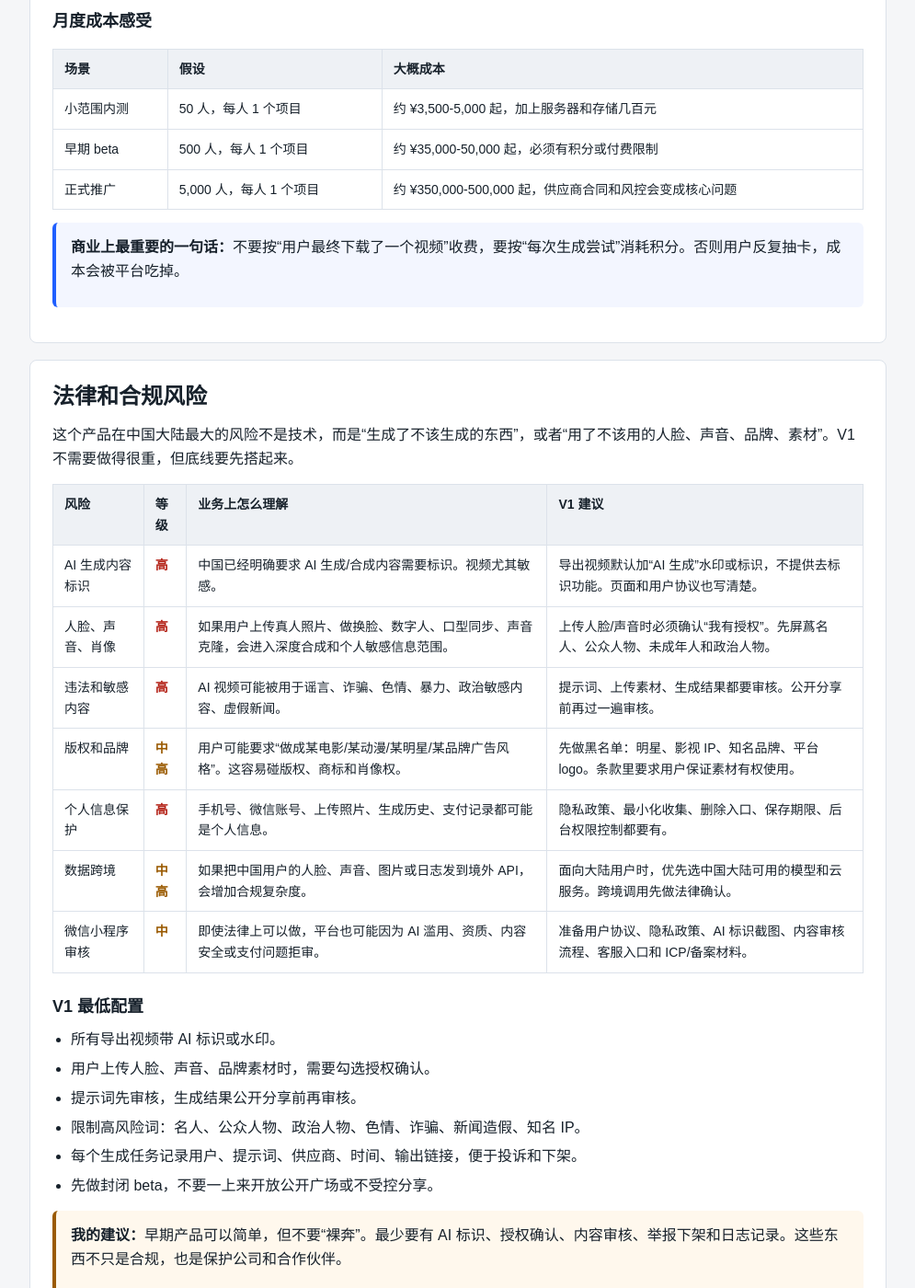
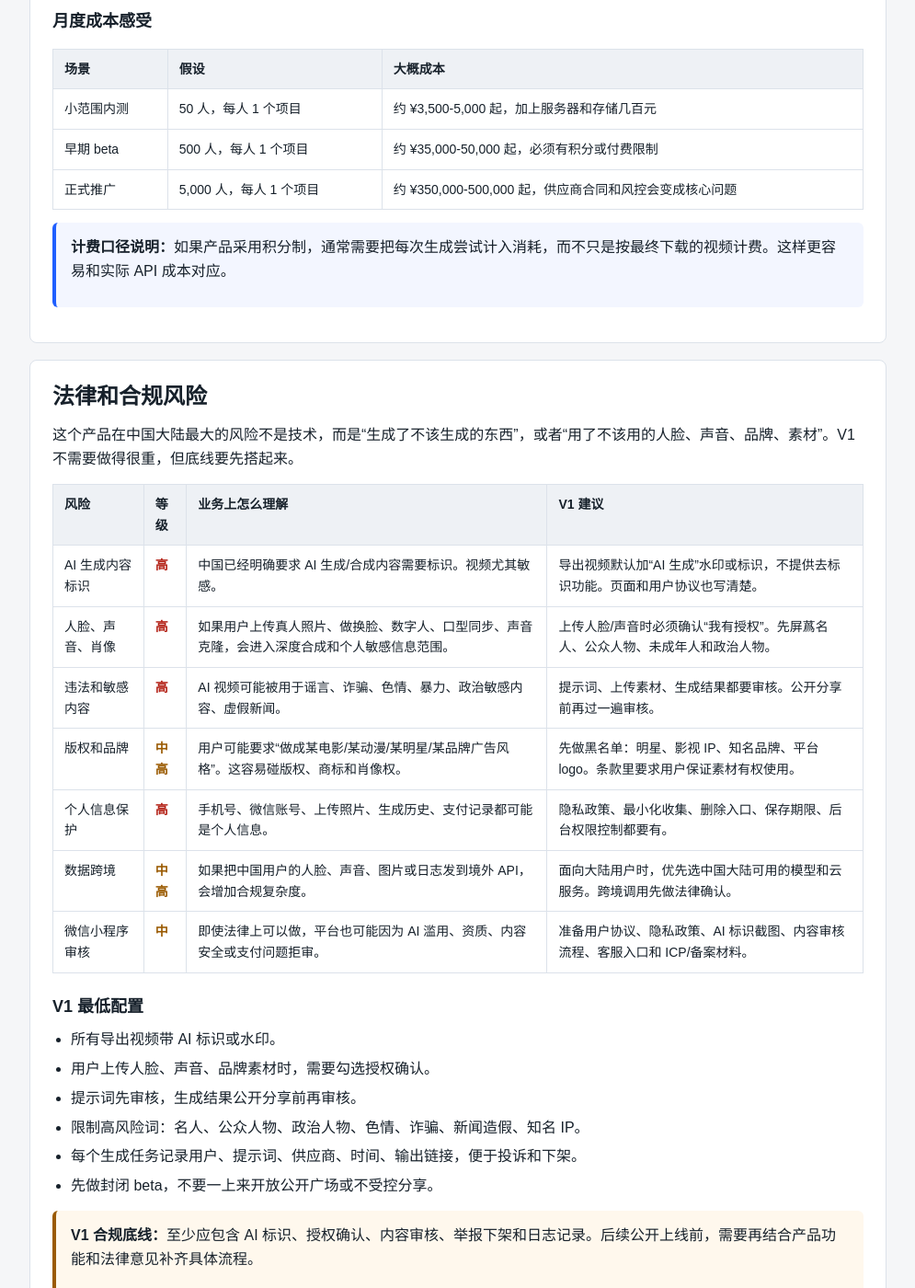
Before and after one commit to ilikeeatingrice/ilikeeatingrice.github.io, a Jekyll site: the page built from videogenreport/index.html, in a window 1280 px wide and 1400 px high, scrolled down 1671 px. Shown: the whole window at 92% size, without its empty margins (142-1137 px from the left). Built offline with Jekyll 4.4.1, drawn with Linux system fonts in a browser that asks for light colours.

Commit message:
Neutralize video memo language

```diff
--- a/videogenreport/index.html
+++ b/videogenreport/index.html
@@ -393,7 +393,7 @@ sitemap: false
       </table>
 
       <div class="note">
-        <p><strong>商业上最重要的一句话：</strong>不要按“用户最终下载了一个视频”收费，要按“每次生成尝试”消耗积分。否则用户反复抽卡，成本会被平台吃掉。</p>
+        <p><strong>计费口径说明：</strong>如果产品采用积分制，通常需要把每次生成尝试计入消耗，而不只是按最终下载的视频计费。这样更容易和实际 API 成本对应。</p>
       </div>
     </section>
 
@@ -467,7 +467,7 @@ sitemap: false
       </ul>
 
       <div class="note warning">
-        <p><strong>我的建议：</strong>早期产品可以简单，但不要“裸奔”。最少要有 AI 标识、授权确认、内容审核、举报下架和日志记录。这些东西不只是合规，也是保护公司和合作伙伴。</p>
+        <p><strong>V1 合规底线：</strong>至少应包含 AI 标识、授权确认、内容审核、举报下架和日志记录。后续公开上线前，需要再结合产品功能和法律意见补齐具体流程。</p>
       </div>
     </section>
 
```
Also changed, not shown: .codex-published-pages.json.
